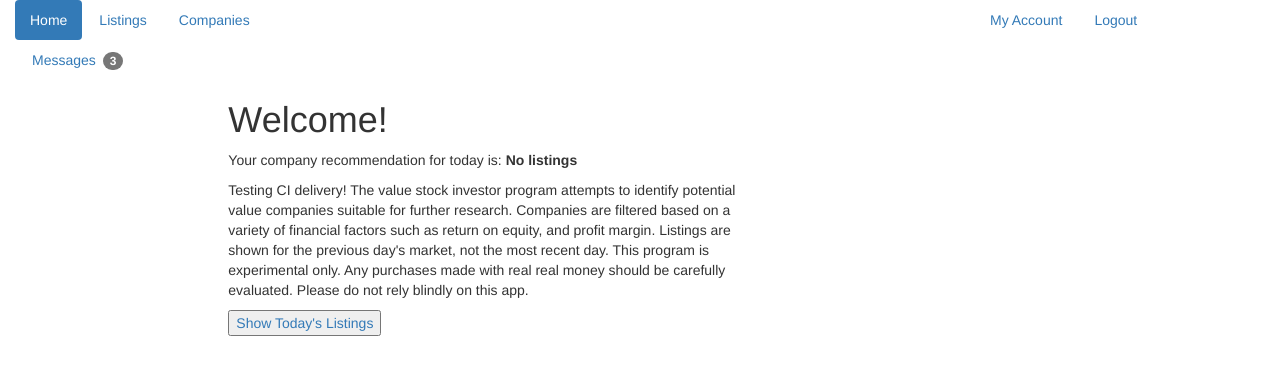
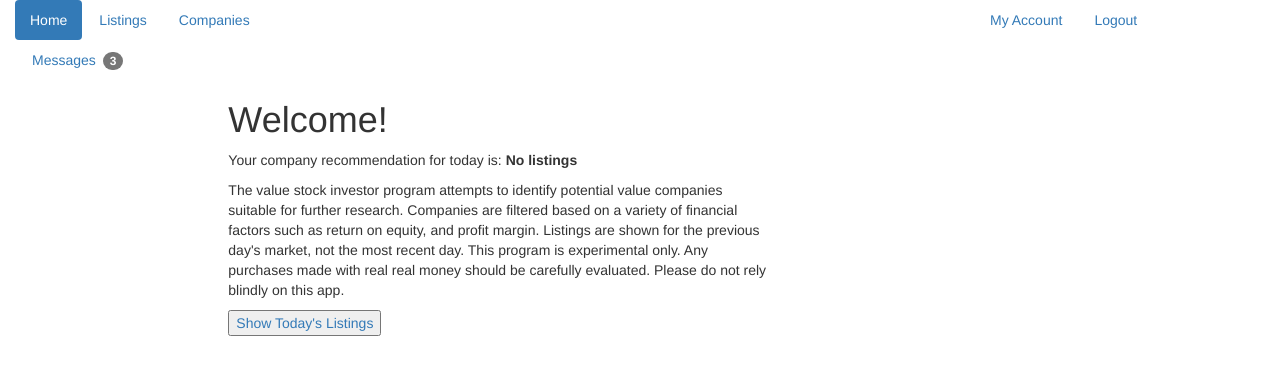
Before and after one commit to kflavin/stock_screener_web, a Flask app: page / in a window 1280 px wide. Shown: the top 375 px of the page. Run offline with Flask 2, Linux system fonts and the light colour scheme; the visitor is signed in with stand-in values (Sample User, id 1); data that the repository does not hold is empty; parts of the project's set-up code (start-up, migrations or seed data) failed here and were passed over; some libraries are stand-ins or nearby versions.

Commit message:
Revert "Testing"
This reverts commit 9817bd04aef57f23cebe9b415639a6918a74f786.

```diff
--- a/app/templates/index.html
+++ b/app/templates/index.html
@@ -6,9 +6,6 @@
 <h1>Welcome!</h1>
 <p>Your company recommendation for today is: <b>{{ company.symbol }}</b></p>
 <p class="subheader">
-Testing CI delivery!
-
-
 The value stock investor program attempts to identify potential value companies suitable for further research.  Companies are filtered based on a variety of financial factors such as return on equity, and profit margin.  Listings are shown for the previous day's market, not the most recent day.
 
 This program is experimental only.  Any purchases made with real real money should be carefully evaluated.  Please do not rely blindly on this app.
```
